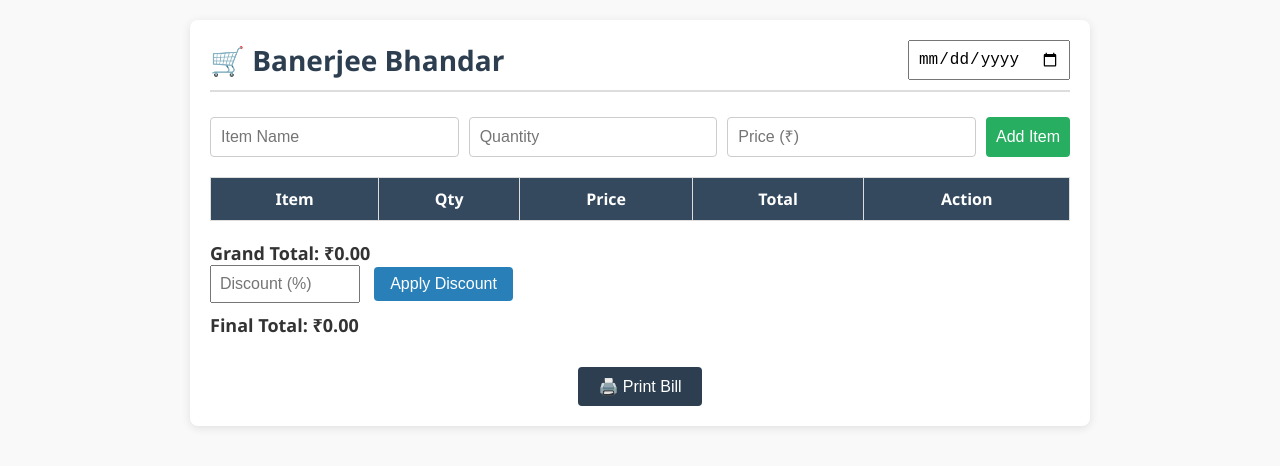
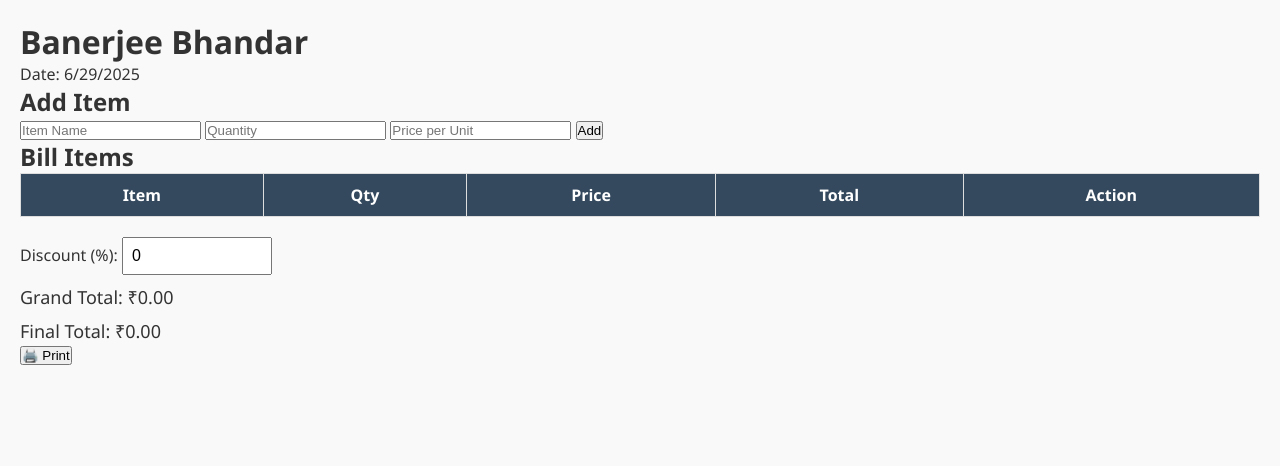
Before and after one commit to Swarup2024web/ShopCalc, a plain HTML site: page index.html in a window 1280 px wide. Drawn offline with Linux system fonts and the light colour scheme.

Commit message:
Update index.html

```diff
--- a/index.html
+++ b/index.html
@@ -7,23 +7,24 @@
   <link rel="stylesheet" href="style.css" />
 </head>
 <body>
-  <div class="container">
-    <!-- Shop Header -->
-    <div class="header">
-      <h1>🛒 Banerjee Bhandar</h1>
-      <input type="date" id="date" />
-    </div>
+  <header>
+    <h1>Banerjee Bhandar</h1>
+    <p>Date: <span id="currentDate"></span></p>
+  </header>
 
-    <!-- Item Entry Form -->
-    <div class="form">
-      <input type="text" id="item" placeholder="Item Name" />
-      <input type="number" id="qty" placeholder="Quantity" />
-      <input type="number" id="price" placeholder="Price (₹)" />
-      <button onclick="addItem()">Add Item</button>
-    </div>
+  <main>
+    <section class="form-section">
+      <h2>Add Item</h2>
+      <div class="form-group">
+        <input type="text" id="item" placeholder="Item Name" />
+        <input type="number" id="qty" placeholder="Quantity" />
+        <input type="number" id="price" placeholder="Price per Unit" />
+        <button onclick="addItem()">Add</button>
+      </div>
+    </section>
 
-    <!-- Bill Table -->
-    <div class="bill">
+    <section class="table-section">
+      <h2>Bill Items</h2>
       <table id="billTable">
         <thead>
           <tr>
@@ -34,24 +35,28 @@
             <th>Action</th>
           </tr>
         </thead>
-        <tbody></tbody>
+        <tbody>
+          <!-- Items will be added here -->
+        </tbody>
       </table>
+    </section>
 
-      <!-- Summary Section -->
-      <div class="summary">
-        <p><strong>Grand Total: ₹<span id="grandTotal">0.00</span></strong></p>
-        <input type="number" id="discount" placeholder="Discount (%)" />
-        <button onclick="applyDiscount()">Apply Discount</button>
-        <p><strong>Final Total: ₹<span id="finalTotal">0.00</span></strong></p>
-      </div>
-    </div>
+    <section class="summary">
+      <label for="discount">Discount (%): </label>
+      <input type="number" id="discount" value="0" onchange="applyDiscount()" />
+      <p>Grand Total: ₹<span id="grandTotal">0.00</span></p>
+      <p>Final Total: ₹<span id="finalTotal">0.00</span></p>
+    </section>
+  </main>
 
-    <!-- Print Button -->
-    <div class="footer">
-      <button onclick="window.print()">🖨️ Print Bill</button>
-    </div>
-  </div>
+  <footer>
+    <button onclick="window.print()">🖨️ Print</button>
+  </footer>
 
   <script src="script.js"></script>
+  <script>
+    // Set current date
+    document.getElementById('currentDate').textContent = new Date().toLocaleDateString();
+  </script>
 </body>
 </html>
```
